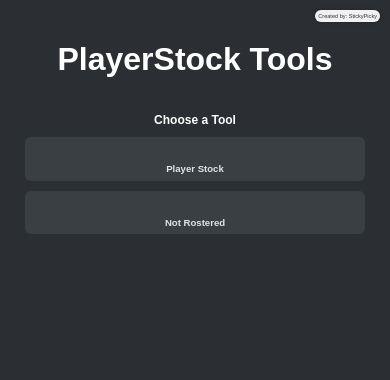
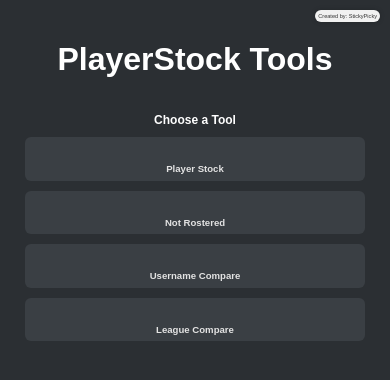
Before and after one commit to spickworth1991/SleeperTools, a Flask app: page / in a window 390 px wide. Shown: the top 380 px of the page. Run offline with Flask 3, Linux system fonts and the light colour scheme.

Commit message:
Mobile Tweaks

```diff
--- a/app.py
+++ b/app.py
@@ -212,16 +212,6 @@ def search_player():
         filter_label=filter_label
     )
 
-
-
-@app.route('/index', methods=['GET'])
-def index_page():
-    return render_template('index.html')
-
-@app.route('/not_rostered', methods=['GET'])
-def not_rostered():
-    return render_template('not_rostered_username.html')
-
 @app.route('/not_rostered_setup', methods=['POST'])
 def not_rostered_setup():
     username = request.form['username']
@@ -306,10 +296,117 @@ def search_not_rostered():
     )
 
 
-if __name__ == "__main__":
-    app.run(debug=True)
+@app.route('/username_compare', methods=['POST'])
+def username_compare():
+    username1 = request.form['username1']
+    username2 = request.form['username2']
+    years = get_selected_years(request.form)
+    if not years:
+        years = [datetime.now().year]  # Default to current year if none selected
 
 
+    def fetch_league_names(username):
+        user_resp = requests.get(f'https://api.sleeper.app/v1/user/{username}')
+        if user_resp.status_code != 200:
+            return []
+        user_id = user_resp.json().get('user_id')
+        league_names = set()
+        for year in years:
+            resp = requests.get(f'https://api.sleeper.app/v1/user/{user_id}/leagues/nfl/{year}')
+            if resp.status_code == 200:
+                year_leagues = resp.json()
+                league_names.update(league['name'] for league in year_leagues)
+        return list(league_names)
+
+    leagues1 = fetch_league_names(username1)
+    leagues2 = fetch_league_names(username2)
+    shared = sorted(set(leagues1) & set(leagues2))
+
+    return render_template(
+        'username_compare.html',
+        username1=username1,
+        username2=username2,
+        total1=len(leagues1),
+        total2=len(leagues2),
+        shared_count=len(shared),
+        shared_leagues=shared
+    )
+
+@app.route('/league_compare', methods=['POST'])
+def league_compare():
+    league_id = request.form['league_id'].strip()
+    user_resp = requests.get(f'https://api.sleeper.app/v1/league/{league_id}/users')
+    users = user_resp.json()
+
+    user_map = {}
+    league_to_users = {}
+
+    for user in users:
+        name = user['display_name']
+        user_id = user['user_id']
+        league_names = set()
+        years = get_selected_years(request.form)
+        if not years:
+            years = [datetime.now().year]  # Default to current year if none selected
+        for years in years:
+            resp = requests.get(f'https://api.sleeper.app/v1/user/{user_id}/leagues/nfl/{years}')
+            year_leagues = resp.json()
+            for league in year_leagues:
+                league_label = f"{league['name']} ({years})"
+                league_names.add(league_label)
+                league_to_users.setdefault(league_label, set()).add(name)
+        user_map[name] = league_names
+
+    duplicates = {}
+    user_league_counts = {name: set() for name in user_map}
+
+    for league, shared_users in league_to_users.items():
+        if len(shared_users) > 1:
+            duplicates[league] = list(shared_users)
+            for name in shared_users:
+                user_league_counts[name].add(league)
+
+    summary = sorted(
+        [(name, len(leagues)) for name, leagues in user_league_counts.items()],
+        key=lambda x: x[1], reverse=True
+    )
+
+    return render_template(
+        'league_compare.html',
+        duplicates=duplicates,
+        summary=summary
+    )
+
+
+
+
+
+@app.route('/league_compare', methods=['GET'])
+def league_compare_page():
+    return render_template('league_compare_id.html', current_year=datetime.now().year)
+
+
+@app.route('/username_compare', methods=['GET'])
+def username_compare_page():
+    return render_template('username_compare_username.html', current_year=datetime.now().year)
+
+
+@app.route('/index', methods=['GET'])
+def index_page():
+    return render_template('index.html')
+
+@app.route('/not_rostered', methods=['GET'])
+def not_rostered():
+    return render_template('not_rostered_username.html')
+
+
+if __name__ == "__main__":
+    app.run(debug=False)
+
+def get_selected_years(form):
+    current_year = datetime.now().year
+    selected_years = form.getlist('years')  # From the form checkboxes
+    return [int(y) for y in selected_years if y.isdigit() and 2017 <= int(y) <= current_year]
 
 def get_player_info(player_id):
     username = session.get('username')
@@ -339,3 +436,6 @@ def get_player_info(player_id):
 
 # This code is part of a Flask application that provides functionality for searching players in fantasy football leagues.
 # It includes routes for searching by username, searching for specific players, and checking if players are not rostered in any leagues.
+# The application uses the Sleeper API to fetch user and league data, and it stores user sessions using Flask-Session.
+# The application also includes features for comparing leagues and usernames, and it provides a web interface for users to interact with the data.
+# The code is structured to handle various scenarios, such as filtering leagues by best ball status and managing user sessions effectively.
--- a/static/styles.css
+++ b/static/styles.css
@@ -165,6 +165,18 @@ a:hover {
     color: inherit;
 }
 
+.year-selector label {
+  margin-right: 10px;
+  text-decoration: none;
+  color: inherit; /* Prevents weird autofill color */
+}
+
+input:-webkit-autofill {
+  box-shadow: 0 0 0px 1000px #2b2f33 inset !important;
+  -webkit-text-fill-color: #e3e3e3 !important;
+}
+
+
 /* 🌐 Mobile Optimization */
 @media (max-width: 768px) {
     .container {
--- a/templates/home.html
+++ b/templates/home.html
@@ -20,8 +20,13 @@
         <li class="link-item">
           <a href="{{ url_for('not_rostered') }}" class="tool-link">Not Rostered</a>
         </li>
+        <li class="link-item">
+          <a href="{{ url_for('username_compare_page') }}" class="tool-link">Username Compare</a></li>
+        </li>
+        <li class="link-item">
+          <a href="{{ url_for('league_compare_page') }}" class="tool-link">League Compare</a></li>
+        </li>
       </ul>
-
     </div>
   </div>
 </body>
--- a/templates/not_rostered.html
+++ b/templates/not_rostered.html
@@ -9,8 +9,6 @@
 <body>
   <div class="creator-label">Created by: StickyPicky</div>
   <h1 class="center-title">Search Players Not Rostered for {{ username }} Leagues</h1>
-  <a href="{{ url_for('home') }}">Back to Home</a>
-
   <div class="container">
     <div class="search-form">
       <h2>Search for a Player</h2>
@@ -35,5 +33,7 @@
       {% endif %}
     </div>
   </div>
+  <a href="{{ url_for('home') }}">Back to Home</a>
+  <a href="{{ url_for('not_rostered') }}">Back to Not Rostered Username search</a>
 </body>
 </html>
--- a/templates/not_rostered_username.html
+++ b/templates/not_rostered_username.html
@@ -9,8 +9,6 @@
 <body>
   <div class="creator-label">Created by: StickyPicky</div>
   <h1 class="center-title">Players Not Rostered</h1>
-  <a href="{{ url_for('home') }}">Back to Home</a>
-
   <div class="container centered-form-wrapper">
     <form action="{{ url_for('not_rostered_setup') }}" method="post" class="search-form">
       <label for="username">Enter Sleeper Username:</label>
@@ -18,5 +16,6 @@
       <button type="submit">Continue</button>
     </form>
   </div>
+  <a href="{{ url_for('home') }}">Back to Home</a>
 </body>
 </html>
--- a/templates/result.html
+++ b/templates/result.html
@@ -17,6 +17,7 @@
     <p class="center-title"><em>{{ filter_label }}</em></p>
     {% endif %}
     <a href="{{ url_for('home') }}">Back to Home</a>
+    <a href="{{ url_for('index_page') }}">Back to Player Stock Search</a>
     <div class="container">
         <div class="players">
             <h2>Player Percentages</h2>
```
Also changed, not shown: templates/league_compare.html (added, +45 -0 lines), templates/league_compare_id.html (added, +32 -0 lines), templates/username_compare.html (added, +32 -0 lines), templates/username_compare_username.html (added, +33 -0 lines), app.db.
